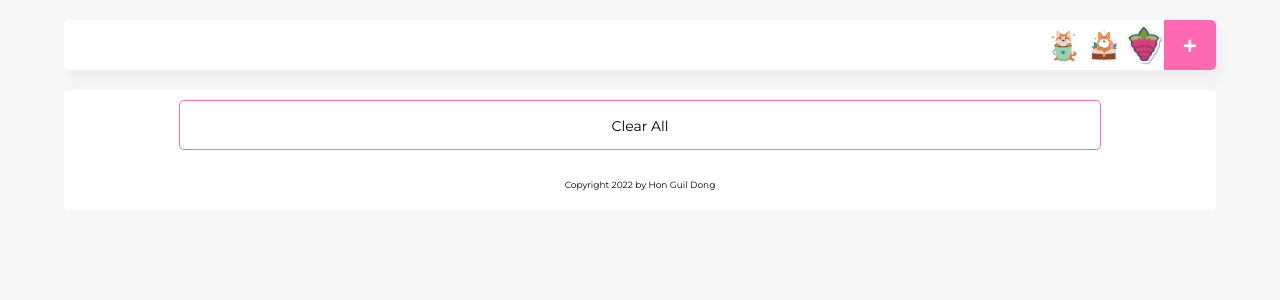
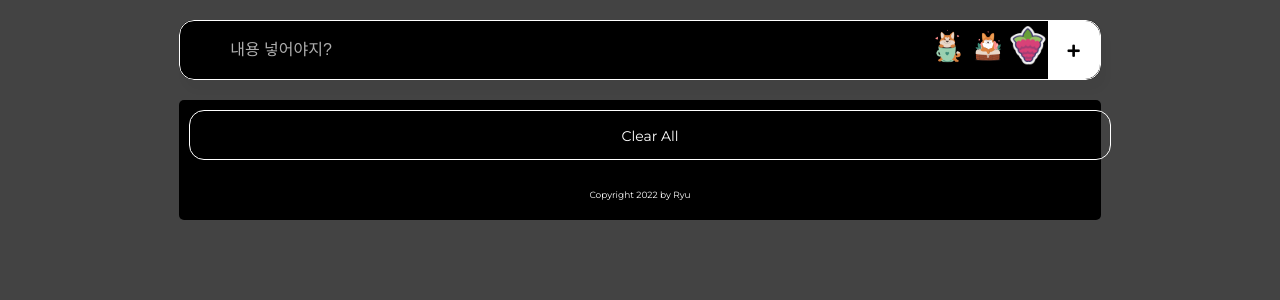
Before and after one commit to ban8627/MiNi_Blog, a Vue app: page / in a window 1280 px wide. Shown: the top 300 px of the page. Built offline with nearby package versions, Linux system fonts and the light colour scheme.

Commit message:
Ver.0914

```diff
--- a/src/App.vue
+++ b/src/App.vue
@@ -67,7 +67,7 @@ body {
   line-height: 1.2;
   letter-spacing: -0.64;
   color: #000;
-  background-color: #f6f6f6;
+  background-color: #434343;
 }
 
 .shadow {
--- a/src/components/BlogFooter.vue
+++ b/src/components/BlogFooter.vue
@@ -2,7 +2,7 @@
 
   <div class="clear-all-wrap">
     <span class="clear-all-bt" @click="clearAllMemo">Clear All</span>
-    <span class="copy">Copyright 2022 by Hon Guil Dong</span>
+    <span class="copy">Copyright 2022 by Ryu</span>
   </div>
 
 </template>
@@ -29,21 +29,22 @@ export default {
 .clear-all-wrap {
   position: relative;
   display: block;
-  width: 100%;
+  width: 80%;
   /* height: 50px; */
   line-height: 50px;
-  background-color: #fff;
+  background-color: rgb(0, 0, 0);
   text-align: center;
   margin: 0 auto;
   border-radius: 5px;
+  color:#fff;
 }
 .clear-all-bt {
   display: inline-block;
-  width: 80%;
+  width:100%;
   height: 50px;
   cursor: pointer;
-  border: 1px solid hotpink;
-  border-radius: 5px;
+  border: 1px solid #fff;
+  border-radius: 15px;
   margin: 10px;
 }
 .copy {
--- a/src/components/BlogInput.vue
+++ b/src/components/BlogInput.vue
@@ -1,6 +1,7 @@
 <template>
   <div class="input-wrap shadow">
-    <input type="text" v-model="newItem" class="input-box" maxlength="30" @keyup.enter="addItem">
+    <div class="input-inner">
+      <input type="text" v-model="newItem" class="input-box" maxlength="30" @keyup.enter="addItem" placeholder="내용 넣어야지?">
 
       <div class="option">
         <span @click="addIcon(0)" class="img1">
@@ -16,6 +17,7 @@
         <span @click="addItem" class="add-bt">
           <i class="fas fa-plus add-bt-icon"></i>
         </span>
+      </div>
     </div>
     <!-- 안내창 -->
     <ModalVue :show="showModal" @closemodal="showModal=false">
@@ -87,18 +89,31 @@
   .input-wrap {
     position: relative;
     display: block;
-    height: 50px;
-    line-height: 50px;
-    border-radius: 5px;
-    background-color: #fff;
+    width:80%;
+    height: 60px;
+    line-height: 58px;
+    border-radius: 15px;
+    background-color: rgb(0, 0, 0);
     overflow: hidden;
-    margin: 20px 0;
+    margin: 20px auto;
+    color:#fff;
   }
-
+  .input-inner {
+    position: relative;
+    width:100%;
+    margin:0 auto;
+    border:1px solid #fff;
+    border-radius: 15px;
+  }
   .input-wrap input {
     border-style: none;
+    color:#fff;
+    background-color: #000;
+    padding:0 30px;
   }
-
+  .input-wrap input::placeholder {
+    color:rgb(174, 174, 174);
+  }
   .input-wrap input:focus {
     outline: none;
   }
@@ -119,7 +134,7 @@
   .img1:active,
   .img2:active,
   .img3:active {
-    outline: 3px solid hotpink;
+    outline: 3px solid #fff;
   }
 
   .img1 {
@@ -154,14 +169,15 @@
 
   .add-bt {
     display: inline-block;
-    background-color: hotpink;
+    background-color: #fff;
     cursor: pointer;
+    border-radius: 0 15px 15px 0;
   }
 
   .add-bt-icon {
     display: inline-block;
     vertical-align: middle;
-    color: #fff;
+    color: #000;
     margin: 0 20px;
   }
 </style>
--- a/src/components/BlogList.vue
+++ b/src/components/BlogList.vue
@@ -58,9 +58,10 @@ export default {
 <style scoped>
   li {
     display: flex;
+    width:80%;
     min-height: 50px;
     line-height: 50px;
-    margin: 10px 0;
+    margin: 10px auto;
     background-color: #fff;
     border-radius: 5px;
     padding: 0 20px;
--- a/vue.config.js
+++ b/vue.config.js
@@ -1,4 +1,5 @@
 const { defineConfig } = require('@vue/cli-service')
 module.exports = defineConfig({
-  transpileDependencies: true
+  transpileDependencies: true,
+  publicPath:'/page-miniblog'
 })
```
Lines whose indentation alone changed are shown as unchanged.
